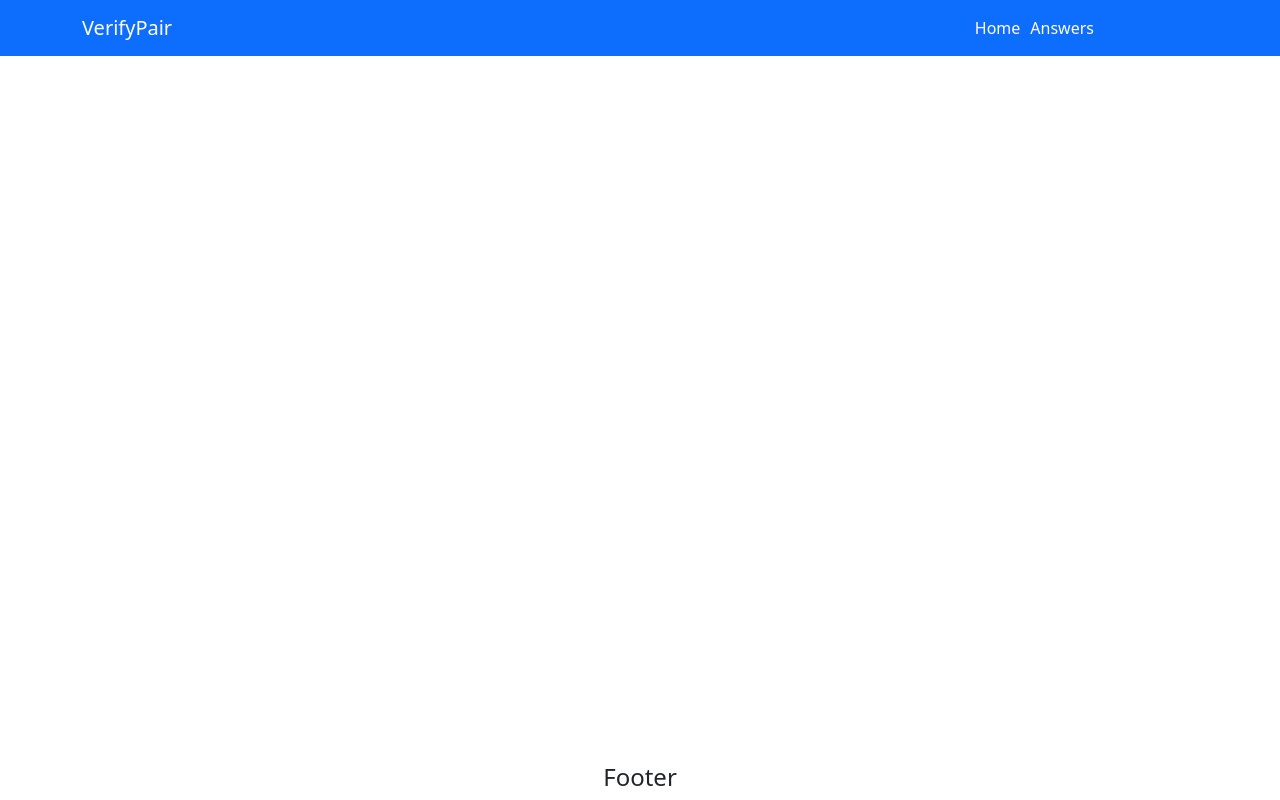
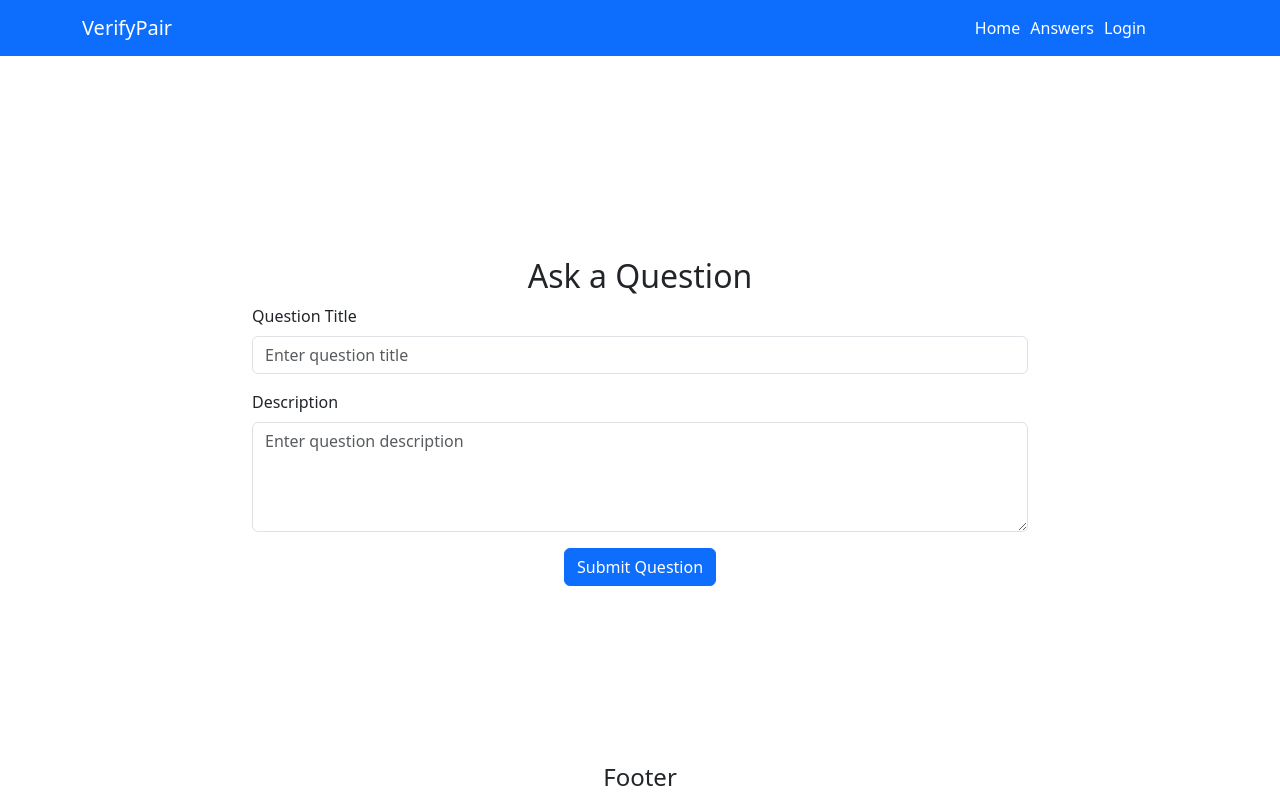
Before and after one commit to Study-Program-Applied-Computer-Science/usability-testing-and-verification-verifypair, a React (Vite) app: page /ask in a window 1280 px wide. Built offline with nearby package versions, Linux system fonts and the light colour scheme.

Commit message:
Feat and fix: Created QuestionContext for data handling and minor fixes in the layout

```diff
--- a/src/App.jsx
+++ b/src/App.jsx
@@ -1,22 +1,31 @@
 import './App.css'
 import { BrowserRouter, Routes, Route } from 'react-router-dom';
 import Answer from './components/Answer';
+import QuestionsList from './components/QuestionsList';
+import Login from './components/Login';
+import Register from './components/Register';
+import QuestionForm from './components/QuestionForm';
+import { QuestionsProvider } from './components/QuestionsContext';
 
 import Layout from './Layout';
 
 function App() {
 
   return (
-
+    <QuestionsProvider>
       <BrowserRouter>
         <Layout>
           <Routes>
             <Route path="/" element={<>TEst</>} />
+            <Route path="/login" element={<Login />} />
+            <Route path="/register" element={<Register />} />
             <Route path="/answer" element={<Answer />} />
+            <Route path="/posts" element={<QuestionsList />} />
+            <Route path="/ask" element={<QuestionForm />} />
           </Routes>
         </Layout>
       </BrowserRouter >
-
+    </QuestionsProvider>
   )
 }
 
--- a/src/components/Header.jsx
+++ b/src/components/Header.jsx
@@ -8,7 +8,8 @@ const Header = () => {
                 <a className="navbar-brand" href="#">VerifyPair</a>
                 <div className="d-flex" style={{ width: '20%', color: "white" }} id="navbarNav">
                     <Link className="nav-link" to="/" style={{ paddingRight: "10px" }}><p style={{ margin: 0 }}> Home </p></Link>
-                    <Link className="nav-link" to="/answer"><p style={{ margin: 0 }}> Answers </p></Link>
+                    <Link className="nav-link" to="/answer" style={{ paddingRight: "10px" }}><p style={{ margin: 0 }}> Answers </p></Link>
+                    <Link className="nav-link" to="/login"><p style={{ margin: 0 }}> Login </p></Link>
                 </div>
             </div>
         </nav>
--- a/src/components/Login.jsx
+++ b/src/components/Login.jsx
@@ -19,7 +19,7 @@ const Login = () => {
 
   return (
     <div className="container mt-5">
-      <h2 className="mb-4">Login</h2>
+      <h2 className="mb-4 justify-content-between">Login</h2>
       {errorMsg && <p className="text-danger">{errorMsg}</p>}
       <form onSubmit={handleSubmit} data-testid="login-form">
         <div className="mb-3">
--- /dev/null
+++ b/src/components/QuestionForm.jsx
@@ -0,0 +1,74 @@
+import { useState, useContext } from 'react';
+import { useNavigate } from 'react-router-dom';
+import { QuestionsContext } from './QuestionsContext';
+
+const QuestionForm = () => {
+    const { addQuestion } = useContext(QuestionsContext);
+    const [title, setTitle] = useState('');
+    const [description, setDescription] = useState('');
+    const navigate = useNavigate();
+
+    const handleSubmit = (e) => {
+        e.preventDefault();
+        if (!title.trim() || !description.trim()) return;
+
+        const newQuestion = {
+            id: Date.now(),
+            title,
+            description,
+            vote: { upvote: 0, downvote: 0 }
+        };
+
+        addQuestion(newQuestion);
+        setTitle('');
+        setDescription('');
+        navigate('/posts');
+    };
+
+    return (
+        <div className="container mt-4" style={{ maxWidth: '800px' }}>
+            <h2>Ask a Question</h2>
+            <form onSubmit={handleSubmit}>
+                <div className="mb-3">
+                    <label
+                        htmlFor="title"
+                        className="form-label w-100"
+                        style={{ textAlign: 'justify' }}
+                    >
+                        Question Title
+                    </label>
+                    <input
+                        type="text"
+                        className="form-control"
+                        id="title"
+                        value={title}
+                        onChange={(e) => setTitle(e.target.value)}
+                        placeholder="Enter question title"
+                    />
+                </div>
+                <div className="mb-3">
+                    <label
+                        htmlFor="description"
+                        className="form-label w-100"
+                        style={{ textAlign: 'justify' }}
+                    >
+                        Description
+                    </label>
+                    <textarea
+                        className="form-control"
+                        id="description"
+                        rows="4"
+                        value={description}
+                        onChange={(e) => setDescription(e.target.value)}
+                        placeholder="Enter question description"
+                    />
+                </div>
+                <button type="submit" className="btn btn-primary">
+                    Submit Question
+                </button>
+            </form>
+        </div>
+    );
+};
+
+export default QuestionForm;
--- /dev/null
+++ b/src/components/QuestionsContext.jsx
@@ -0,0 +1,36 @@
+import { createContext, useState } from 'react';
+
+export const QuestionsContext = createContext();
+
+export const QuestionsProvider = ({ children }) => {
+    const [questions, setQuestions] = useState([
+        {
+            id: 1,
+            title: 'How do I set up a React project?',
+            description: 'I am looking for guidance on setting up a new React project from scratch, including best practices for file structure and dependencies.',
+            vote: { upvote: 8, downvote: 0 }
+        },
+        {
+            id: 2,
+            title: 'What is the difference between props and state?',
+            description: 'I would like to understand how props and state differ and when to use each in a React component.',
+            vote: { upvote: 5, downvote: 1 }
+        },
+        {
+            id: 3,
+            title: 'How do I manage side effects in React?',
+            description: 'Could someone explain how to handle side effects in React applications, perhaps using hooks like useEffect?',
+            vote: { upvote: 3, downvote: 0 }
+        }
+    ]);
+
+    const addQuestion = (newQuestion) => {
+        setQuestions((prev) => [newQuestion, ...prev]);
+    };
+
+    return (
+        <QuestionsContext.Provider value={{ questions, addQuestion }}>
+            {children}
+        </QuestionsContext.Provider>
+    );
+};
--- a/src/components/QuestionsList.jsx
+++ b/src/components/QuestionsList.jsx
@@ -1,24 +1,36 @@
-import Header from "./Header";
+import { useState, useContext } from "react";
+import { useNavigate } from "react-router-dom";
+import { QuestionsContext } from './QuestionsContext';
 
 const QuestionsList = () => {
-  const questions = [
-    { id: 1, title: "What is React?"},
-    { id: 2, title: "How does Vite work?" },
-    { id: 3, title: "What is JSX?"}
-  ];
+  const { questions } = useContext(QuestionsContext);
+  const navigate = useNavigate();
+
+  const formRedirect = () => {
+    navigate('/ask');
+  };
 
   return (
-    <div className="container mt-5">
-      <Header />
-      <h2>Questions List</h2>
-      <ul className="list-group">
-        {questions.map((question) => (
-          <li key={question.id} className="list-group-item">
-            <h5>{question.title}</h5>
-          </li>
-        ))}
-      </ul>
-    </div>
+    <>
+      <div className="container mt-4" style={{ maxWidth: '800px' }}>
+            <div className="d-flex justify-content-between align-items-center mb-4">
+                <h2>Questions List</h2>
+                <button onClick={formRedirect} className="btn btn-primary">
+                    Ask a Question
+                </button>
+            </div>
+            {questions.map((question) => (
+                <div key={question.id} className="card mt-3">
+                    <div className="card-body">
+                        <h4 className="card-title" style={{ textAlign: 'justify' }}>{question.title}</h4>
+                        <p className="card-text" style={{ textAlign: 'justify' }}>
+                            {question.description}
+                        </p>
+                    </div>
+                </div>
+            ))}
+        </div>
+    </>
   );
 };
 
--- a/src/components/Register.jsx
+++ b/src/components/Register.jsx
@@ -44,7 +44,7 @@ const Register = () => {
         <button type="submit" className="btn btn-success">Register</button>
       </form>
       <p className="mt-3">
-        Already have an account? <Link to="/">Login here</Link>.
+        Already have an account? <Link to="/login">Login here</Link>.
       </p>
     </div>
   );
```
Lines whose indentation alone changed are shown as unchanged.
